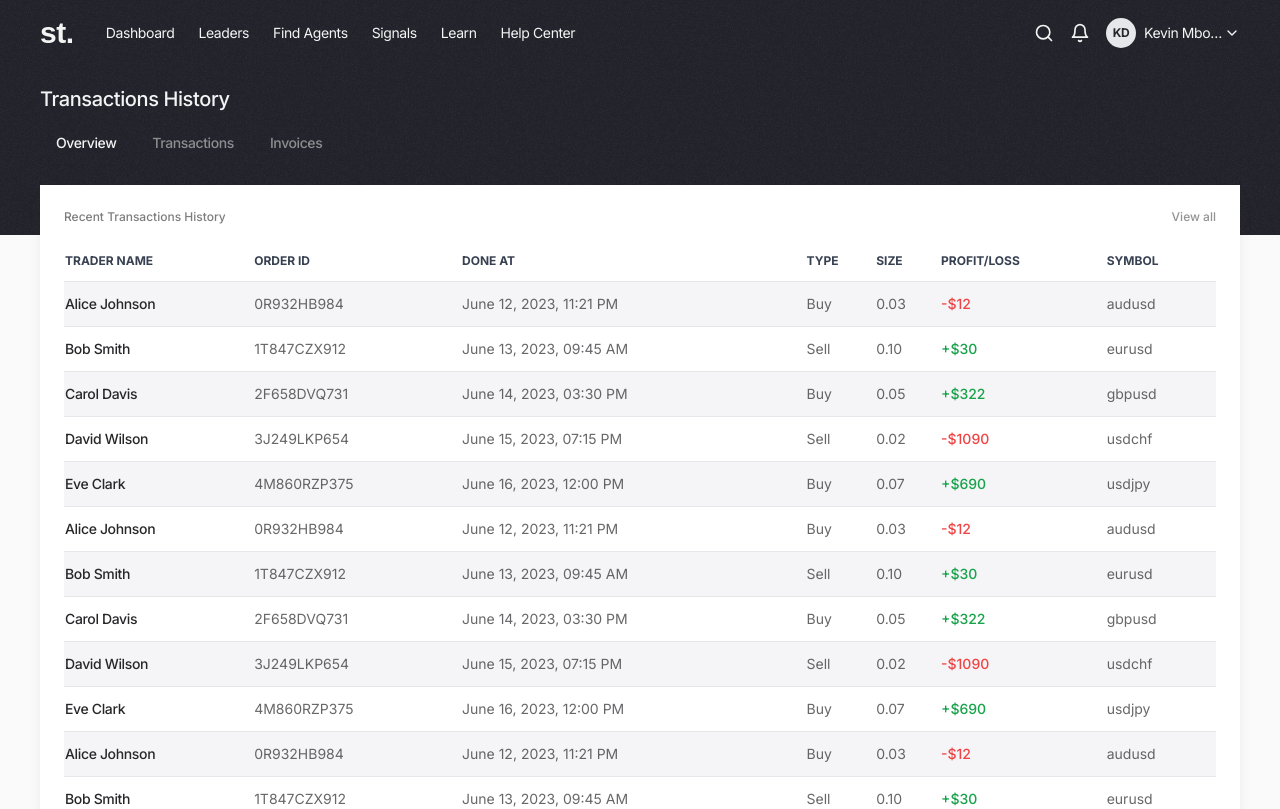
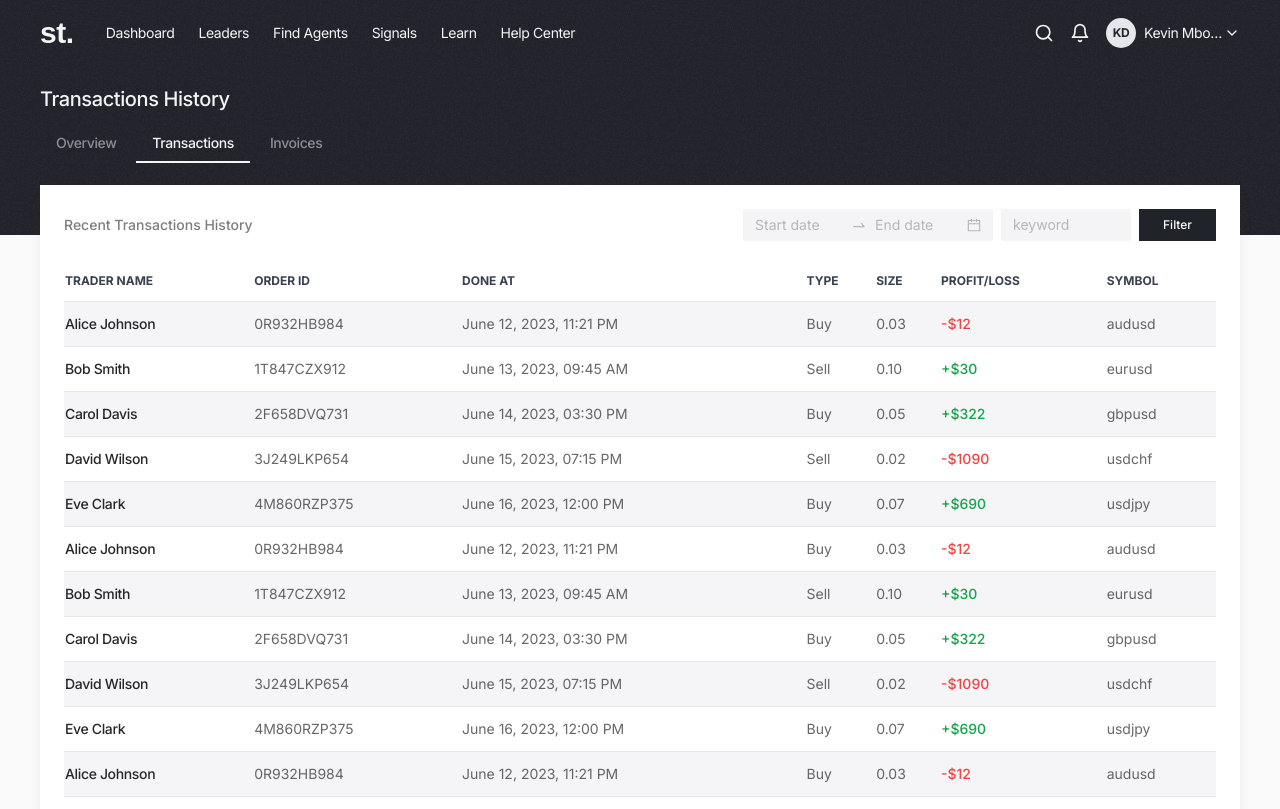
Before and after one commit to kevindermot99/simpleTrading, a React (Vite) app: page /#/transactions in a window 1280 px wide. Shown: the top 809 px of the page. Built offline with nearby package versions, Linux system fonts and the light colour scheme; a web font is replaced by a local one.

Commit message:
Update Transactions.jsx

```diff
--- a/src/pages/Transactions.jsx
+++ b/src/pages/Transactions.jsx
@@ -12,6 +12,10 @@ import {
     TbSpacingHorizontal,
 } from "react-icons/tb";
 import { Link } from "react-router-dom";
+import { Input } from 'antd';
+import { DatePicker, Space } from 'antd';
+const { RangePicker } = DatePicker;
+
 function Transactions() {
     const testTransactions = [
         {
@@ -160,12 +164,12 @@ function Transactions() {
                 <div className="flex items-center gap-1 my-3">
                     <Link
                         to="/"
-                        className={`text-sm px-4 py-2 font-medium hover:bg-stone-300/10 border-b-2 border-transparent`}
+                        className={`text-sm px-4 py-2 font-medium hover:bg-stone-300/10 border-b-2 border-transparent opacity-50 hover:opacity-100`}
                     >
                         Overview
                     </Link>
                     <button
-                        className={`text-sm px-4 py-2 font-medium hover:bg-stone-300/10 border-b-2 border-transparent opacity-50 hover:opacity-100`}
+                        className={`text-sm px-4 py-2 font-medium hover:bg-stone-300/10 border-b-2 border-text-color-white`}
                     >
                         Transactions
                     </button>
@@ -178,17 +182,31 @@ function Transactions() {
             </div>
             <div className="flex gap-5 w-full h-full bg-transparent mt-[-50px] px-10 text-text-color-black pb-10">
                 <div className="w-full min-h-full flex flex-col gap-5">
-                    <div className=" w-full flex-1 h-full bg-white shadow-lg shadow-stone-600/10 flex flex-col gap-2 p-6">
-                        <div className="flex items-center justify-between w-full pb-2">
-                            <h1 className="text-xs text-text-color-black/60 font-medium">
+                    <div className=" w-full flex-1 h-full min-h-[500px] bg-white shadow-lg shadow-stone-600/10 flex flex-col gap-2 p-6">
+                        <div className="flex items-center justify-between w-full pb-3">
+                            <h1 className="text-sm text-text-color-black/60 font-medium">
                                 Recent Transactions History
                             </h1>
-                            <Link
-                                kto="/"
-                                className="text-xs text-text-color-black/50 font-medium w-fit h-fit flex items-center gap-1"
-                            >
-                                View all
-                            </Link>
+                            <form className="flex items-center gap-2">
+                                <ConfigProvider
+                                    theme={{
+                                        token: {
+                                            // Seed Token
+                                            colorPrimary: "#21232a",
+                                            colorPrimaryBg: "#e8e8e8",
+                                            borderRadius: 2,
+                                            colorBorder: "#00000000",
+                                            colorBgContainer: "#e5e7eb70",
+                                            zIndexPopupBase: "1",
+                                            zIndexBase: "1"
+                                        },
+                                    }}
+                                >
+                                    <RangePicker style={{width: "250px"}} />
+                                    <Input placeholder="keyword" style={{width: "130px"}} />
+                                </ConfigProvider>
+                                <button type="submit" className="bg-button-color py-2 text-xs text-white font-medium px-6">Filter</button>
+                            </form>
                         </div>
                         <table class="w-full text-sm text-left table-auto">
                             <thead class="text-xs text-gray-700 uppercase border-b">
```
